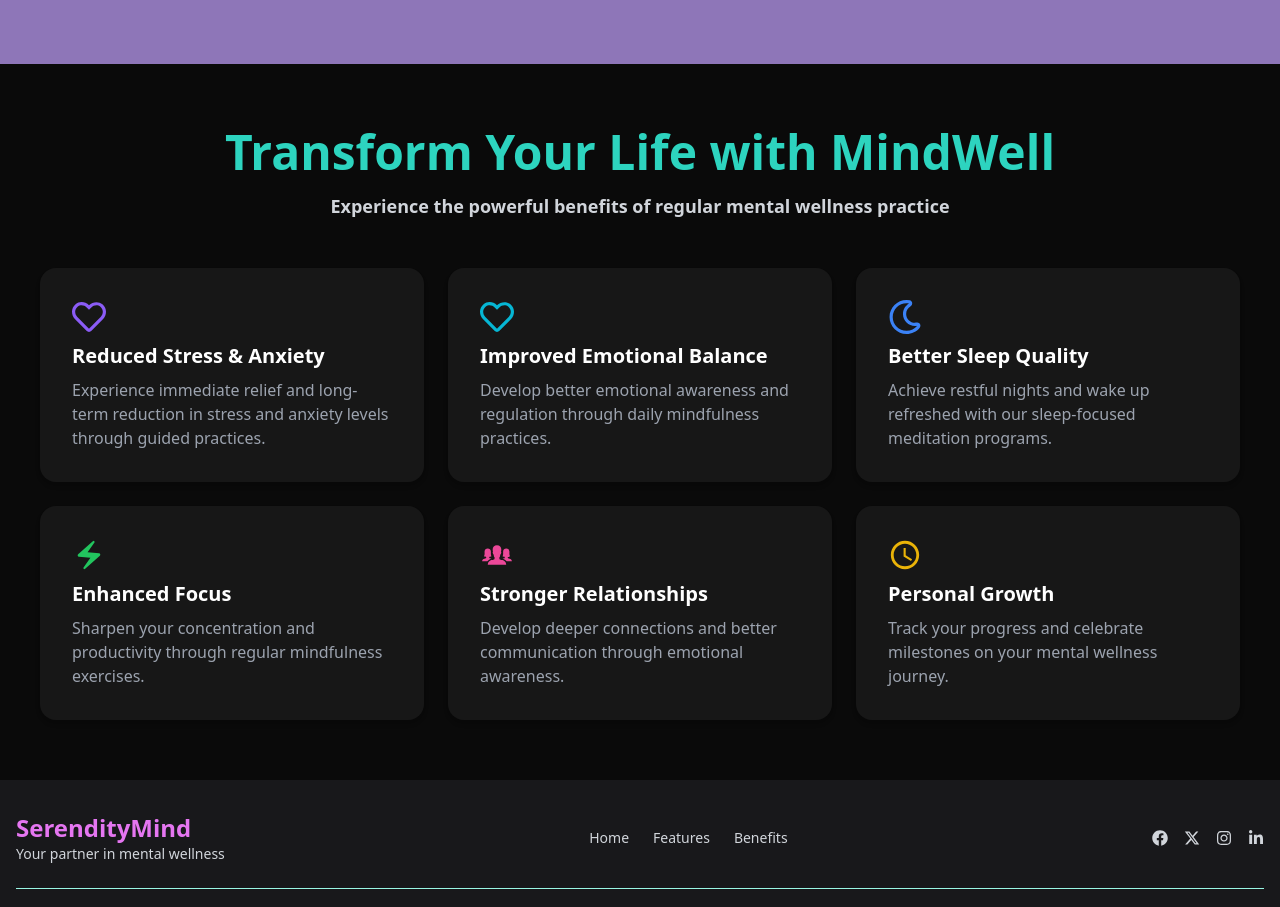
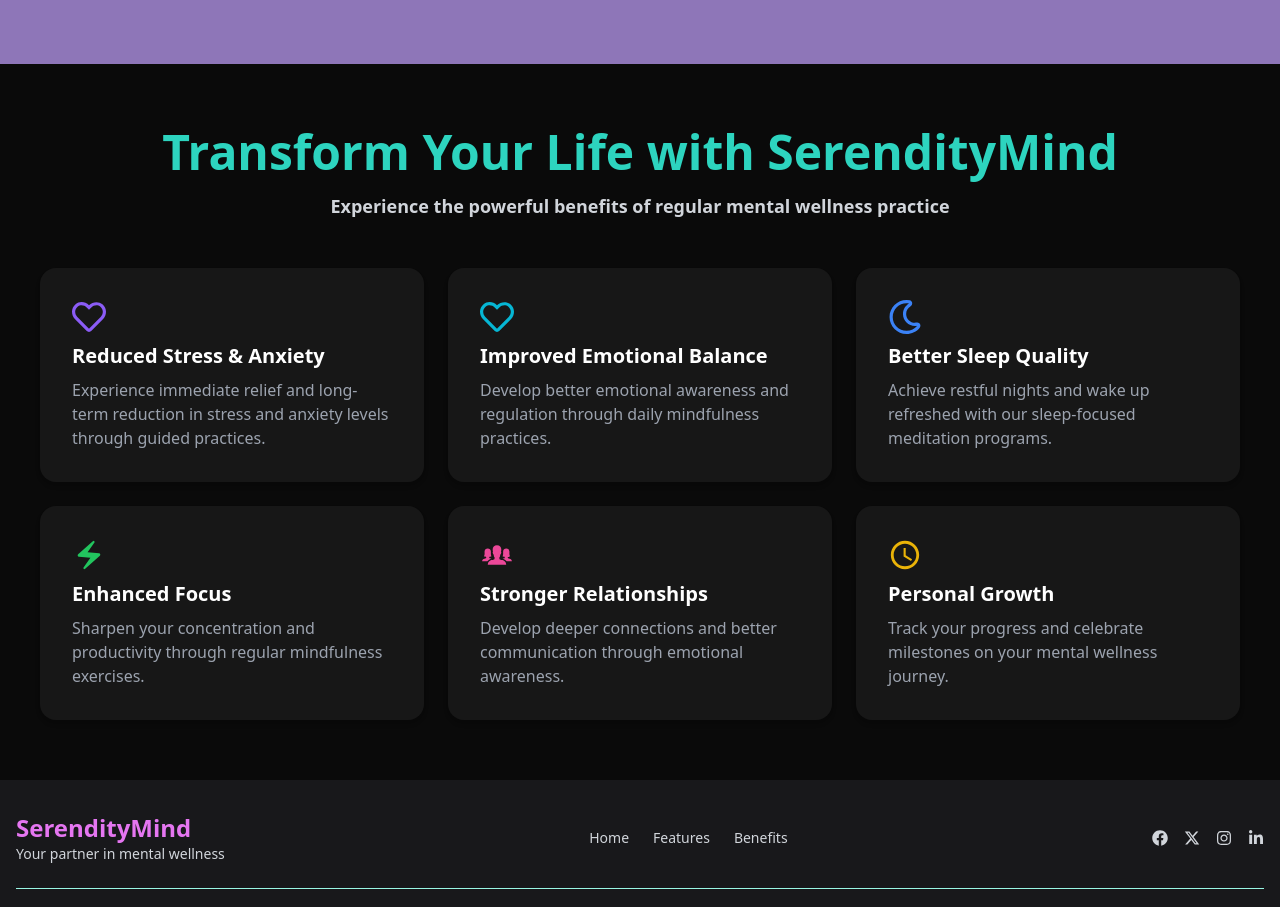
Before and after one commit to CoderShivam/SerendityMind, a React (Vite) app in the folder client/: page / in a window 1280 px wide. Shown: the part 800-1707 px from the top of the page. Built offline with nearby package versions, Linux system fonts and the light colour scheme.

Commit message:
Update Home.jsx

```diff
--- a/client/src/components/Home.jsx
+++ b/client/src/components/Home.jsx
@@ -74,7 +74,7 @@ function Home() {
               transition={{ type: "spring", stiffness: 50, delay: 0.4 }}
               className="md:text-5xl font-extrabold text-2xl text-teal-400 md:font-bold mb-4"
             >
-              Transform Your Life with MindWell
+              Transform Your Life with SerendityMind
             </motion.h1>
           </Balancer>
 
```
